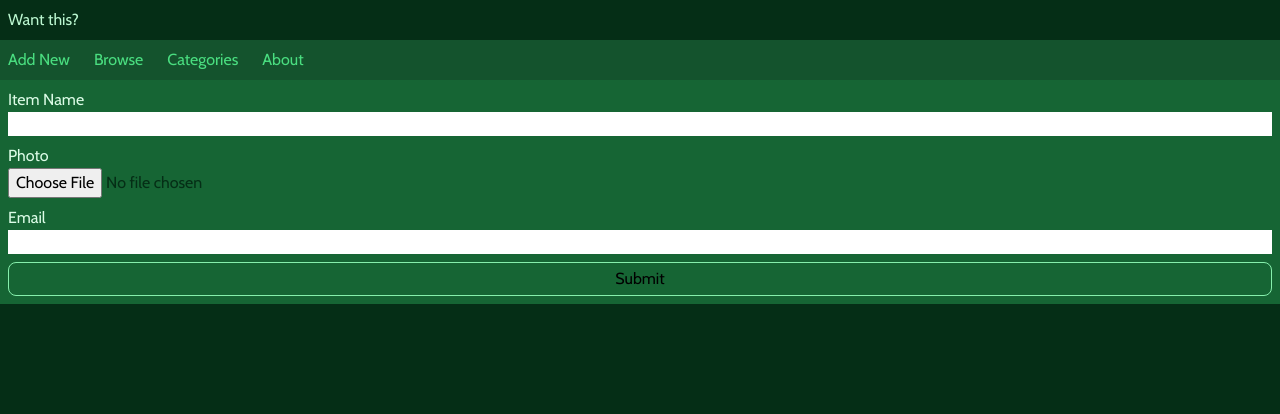
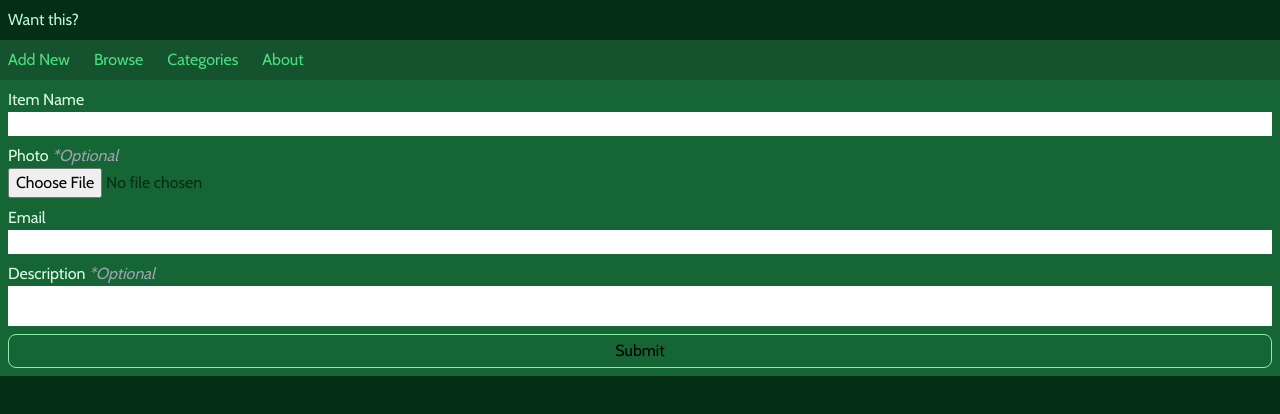
Before and after one commit to vkanicka/WhoCallsDibs, a Next.js app: page /add in a window 1280 px wide. Shown: the top 414 px of the page. Built offline with nearby package versions, Linux system fonts and the light colour scheme; no server answers.

Commit message:
Add description to forms and item page

```diff
--- a/src/app/add/page.tsx
+++ b/src/app/add/page.tsx
@@ -18,14 +18,14 @@ const AddItem = () => {
         e.preventDefault();
         const formData = new FormData(e.target)
         const payload = Object.fromEntries(formData)
-        const { name, email } = payload
-
+        const { name, email, description } = payload
         let imageUrl: string;
         AddImageStorageFx().then((addImageResult) => {
             GetImageStorageFx(addImageResult as string).then((getImageResult) => {
                 imageUrl = getImageResult as string;
             }).then(() => {
-                const addItemResponse = AddItemFx({ ItemName: name.toString(), ImageURL: imageUrl, Email: email.toString() })
+                const addItemResponse = AddItemFx({ ItemName: name.toString(), ImageURL: imageUrl, Email: email.toString(), Description: description.toString() })
+                // console.log(addItemResponse)
                 return addItemResponse
             }
             ).then((addItemResponse) => {
@@ -43,13 +43,17 @@ const AddItem = () => {
                 <input name='name' id='name' className="text-green-950" required type="text"></input>
             </div>
             <div className="flex flex-col text-green-100">
-                <label>Photo</label>
+                <label>Photo  <span className='text-gray-400 italic'>*Optional</span></label>
                 <input id="uploader" name='photo' className="text-green-950" type="file"></input>
             </div>
             <div className="flex flex-col text-green-100">
                 <label>Email</label>
                 <input name='email' id='email' className="text-green-950" required type="email"></input>
             </div>
+            <div className="flex flex-col text-green-100">
+                <label>Description <span className='text-gray-400 italic'>*Optional</span></label>
+                <input maxLength={300} id="description" name='description' className="text-green-950 p-2 text-left justify-start align-top text-wrap row-span-5 flex-wrap whitespace-pre-wrap cols-50 columns-10" type='text'></input>
+            </div>
             <button className="border p-1 border-solid border-green-300 rounded-lg hover:font-bold" type="submit">Submit</button>
         </form>
     )
--- a/src/app/item/[id]/page.tsx
+++ b/src/app/item/[id]/page.tsx
@@ -45,17 +45,19 @@ const ItemPage = () => {
                     <div>
                         {item.ImageURL && (
                             <Image
-                                className="place-self-center w-full md:w-1/2 lg:w-1/3 xl:w-1/4 py-2 rounded-xl aspect-square object-cover"
-                                width={200}
-                                height={200}
+                                className="place-self-center w-1/2 md:w-1/2 lg:w-1/3 xl:w-1/4 py-2 rounded-xl aspect-square object-cover"
+                                width={100}
+                                height={100}
                                 src={item.ImageURL}
                                 alt={`User photo of item ${item.ItemName}`}
                             />
                         )}
                     </div>
+                    {item.Description && (
+                        <p className="text-lime-200">{item.Description}</p>
+                    )}
                     {/* Image gallery swipe/grid if multiple */}
                     {/* Is owner offering to pay postage */}
-                    {/* Description if provided */}
                     {/* Ask quesiton / message owner if consent */}
                     {/* View Q&A */}
 
--- a/src/data/client.ts
+++ b/src/data/client.ts
@@ -12,13 +12,13 @@ client
 
 const databases = new Databases(client);
 
-export const AddItemFx = async ({ ItemName, ImageURL, Email }: Item) => {
+export const AddItemFx = async ({ ItemName, ImageURL, Email, Description }: Item) => {
     try {
             const response = await databases.createDocument(
                 process.env.NEXT_PUBLIC_APPWRITE_DATABASE_ID as string,
                 process.env.NEXT_PUBLIC_APPWRITE_COLLECTION_ID as string,
                 ID.unique(),
-                { "ItemName": ItemName, "ImageURL": ImageURL, "Email": Email }
+                { "ItemName": ItemName, "ImageURL": ImageURL, "Email": Email, "Description": Description }
             );
         // console.log(response)
         return response
```
Also changed, not shown: src/data/models/item.ts (+8 -1 lines).
